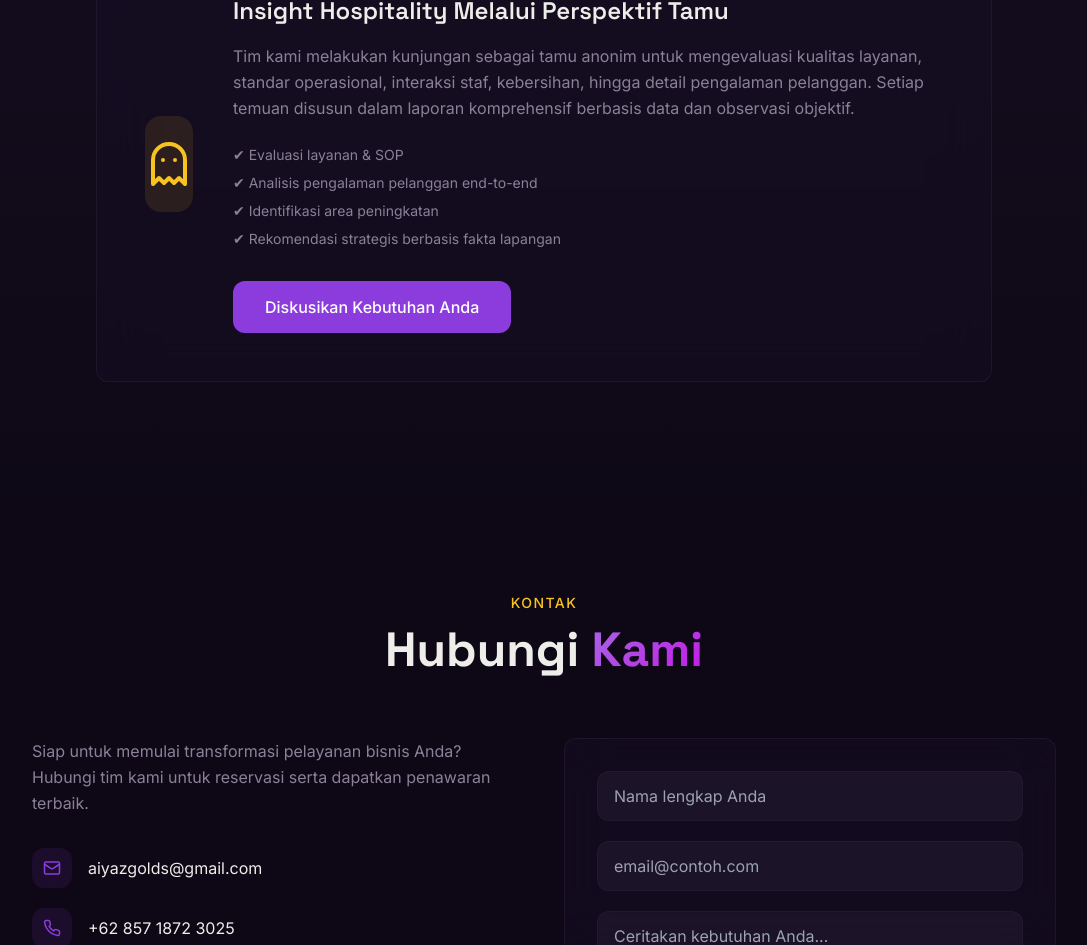
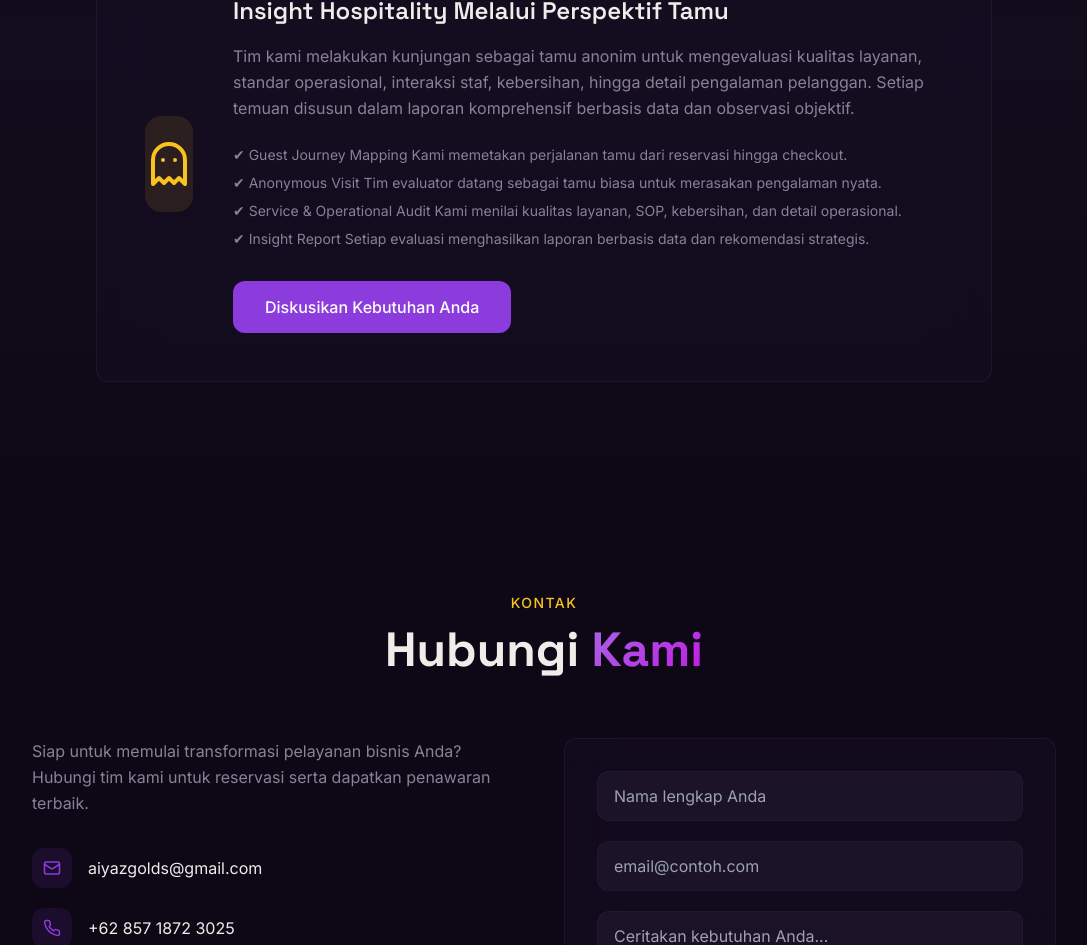
Before and after one commit to maulqins/aiyaz-golden-solution, a React (Vite) app: page / in a window 1280 px wide. Shown: the part 2173-3118 px from the top of the page, without its empty margins (96-1183 px from the left). Built offline with nearby package versions, Linux system fonts and the light colour scheme.

Commit message:
edit bagian layanan

```diff
--- a/src/components/ServicesSection.tsx
+++ b/src/components/ServicesSection.tsx
@@ -62,10 +62,10 @@ const ServicesSection = () => {
               </p>
 
               <ul className="text-sm text-muted-foreground space-y-2 mb-8">
-                <li>✔ Evaluasi layanan & SOP</li>
-                <li>✔ Analisis pengalaman pelanggan end-to-end</li>
-                <li>✔ Identifikasi area peningkatan</li>
-                <li>✔ Rekomendasi strategis berbasis fakta lapangan</li>
+                <li>✔ Guest Journey Mapping Kami memetakan perjalanan tamu dari reservasi hingga checkout.</li>
+                <li>✔ Anonymous Visit Tim evaluator datang sebagai tamu biasa untuk merasakan pengalaman nyata.</li>
+                <li>✔ Service & Operational Audit Kami menilai kualitas layanan, SOP, kebersihan, dan detail operasional.</li>
+                <li>✔ Insight Report Setiap evaluasi menghasilkan laporan berbasis data dan rekomendasi strategis.</li>
               </ul>
 
               <button
```
